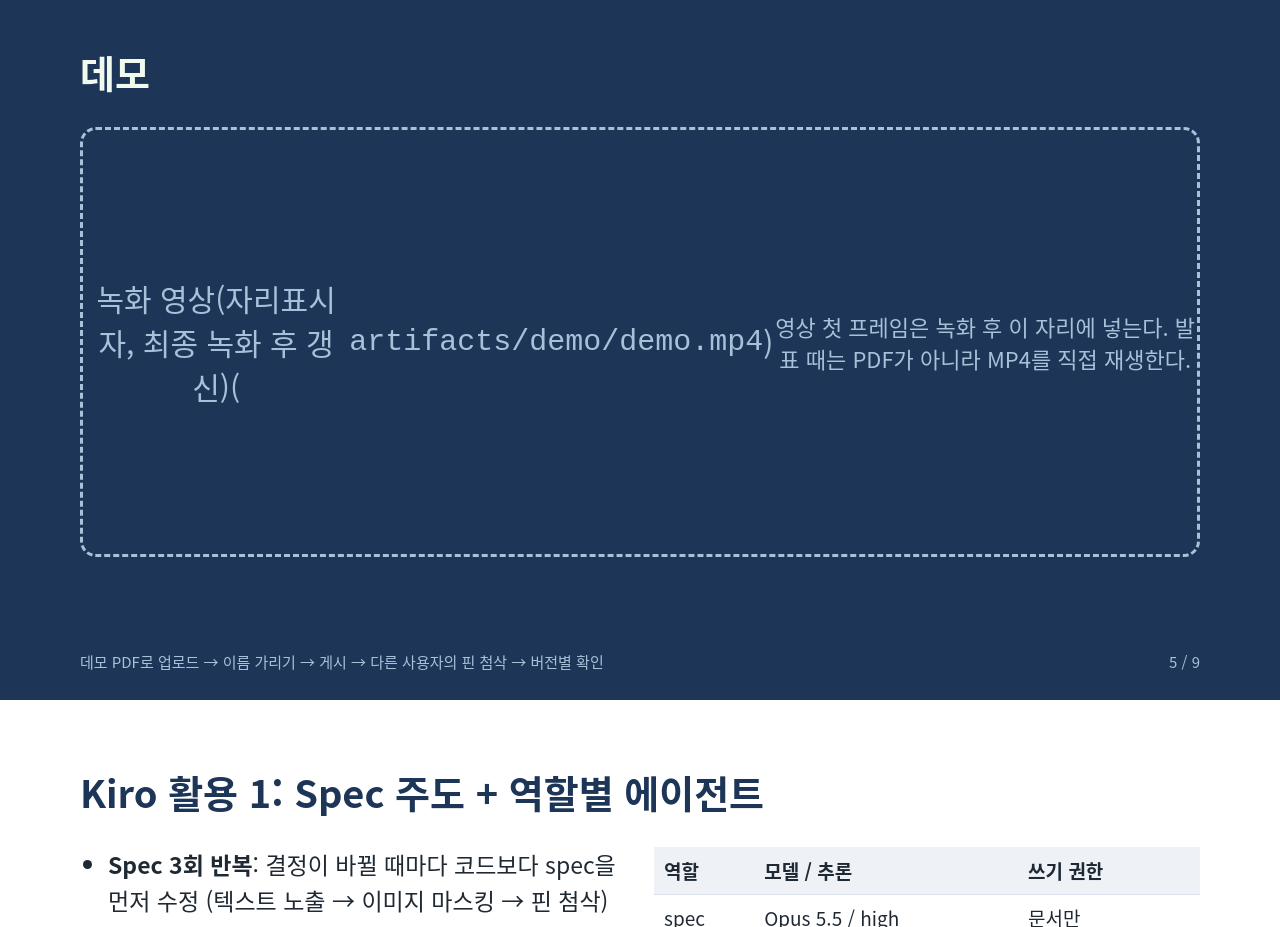
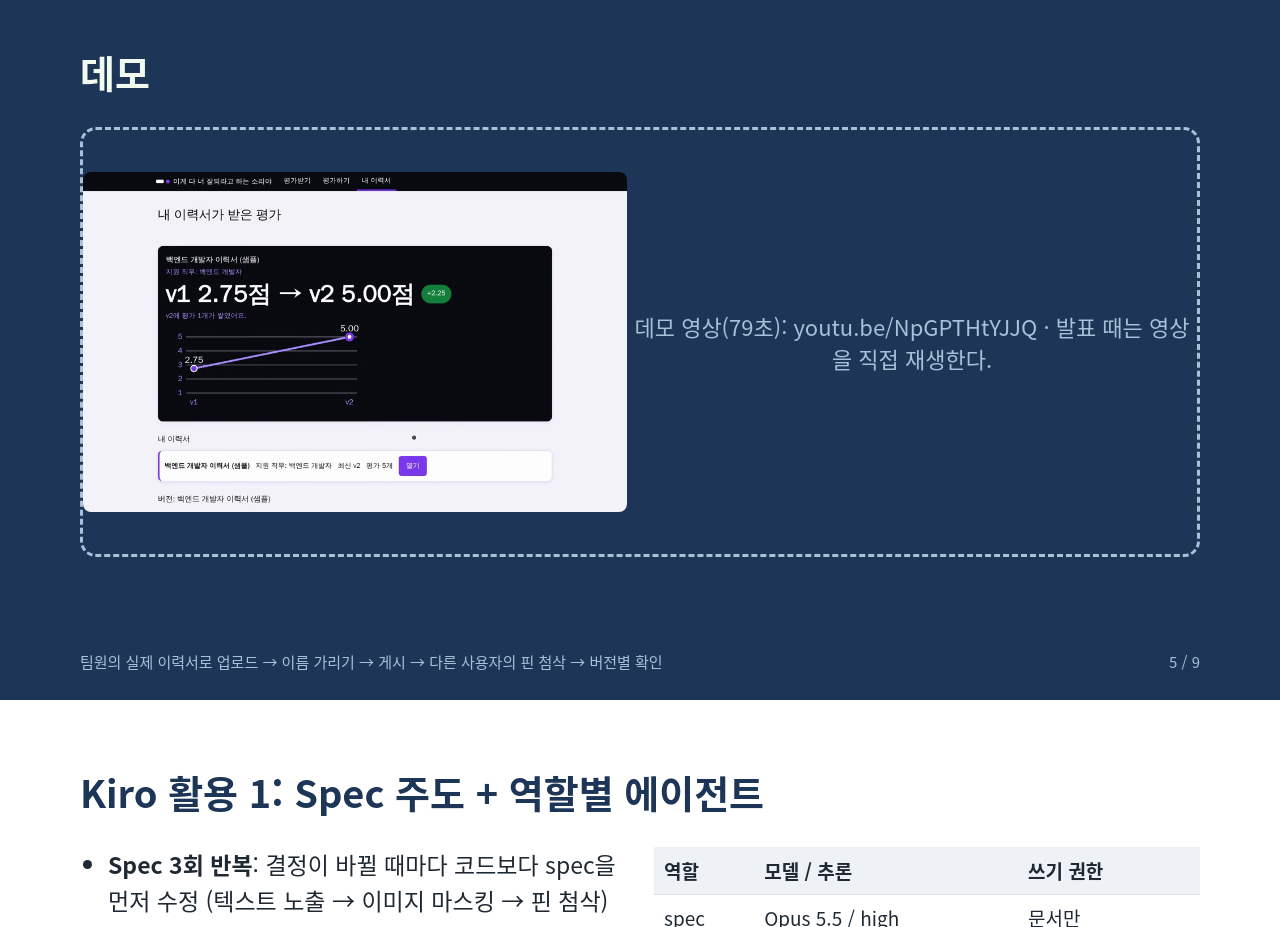
Before and after one commit to tlswltjq/kirothon-team-011, a website: page presentation/slides.html in a window 1280 px wide. Shown: the part 2900-3827 px from the top of the page. Drawn offline with Linux system fonts and the light colour scheme.

Commit message:
Add demo video link to README and slides; regenerate PRESENTATION.pdf

```diff
--- a/presentation/slides.html
+++ b/presentation/slides.html
@@ -116,8 +116,8 @@
 <!-- 5. 데모 -->
 <section class="slide dark">
   <h2>데모</h2>
-  <div class="demo">녹화 영상(자리표시자, 최종 녹화 후 갱신)(<code>artifacts/demo/demo.mp4</code>)<br><span style="font-size:22px">영상 첫 프레임은 녹화 후 이 자리에 넣는다. 발표 때는 PDF가 아니라 MP4를 직접 재생한다.</span></div>
-  <div class="foot"><span>데모 PDF로 업로드 → 이름 가리기 → 게시 → 다른 사용자의 핀 첨삭 → 버전별 확인</span><span>5 / 9</span></div>
+  <div class="demo"><img src="demo-frame.png" alt="데모 영상 한 장면: v1 2.75점에서 v2 5.00점으로 오른 평균 총점 추이" style="max-height:340px;border-radius:8px"><br><span style="font-size:22px">데모 영상(79초): youtu.be/NpGPTHtYJJQ · 발표 때는 영상을 직접 재생한다.</span></div>
+  <div class="foot"><span>팀원의 실제 이력서로 업로드 → 이름 가리기 → 게시 → 다른 사용자의 핀 첨삭 → 버전별 확인</span><span>5 / 9</span></div>
 </section>
 
 <!-- 6. Kiro 1 -->
```
Also changed, not shown: README.md, presentation/demo-frame.png (added), 1 other file.
